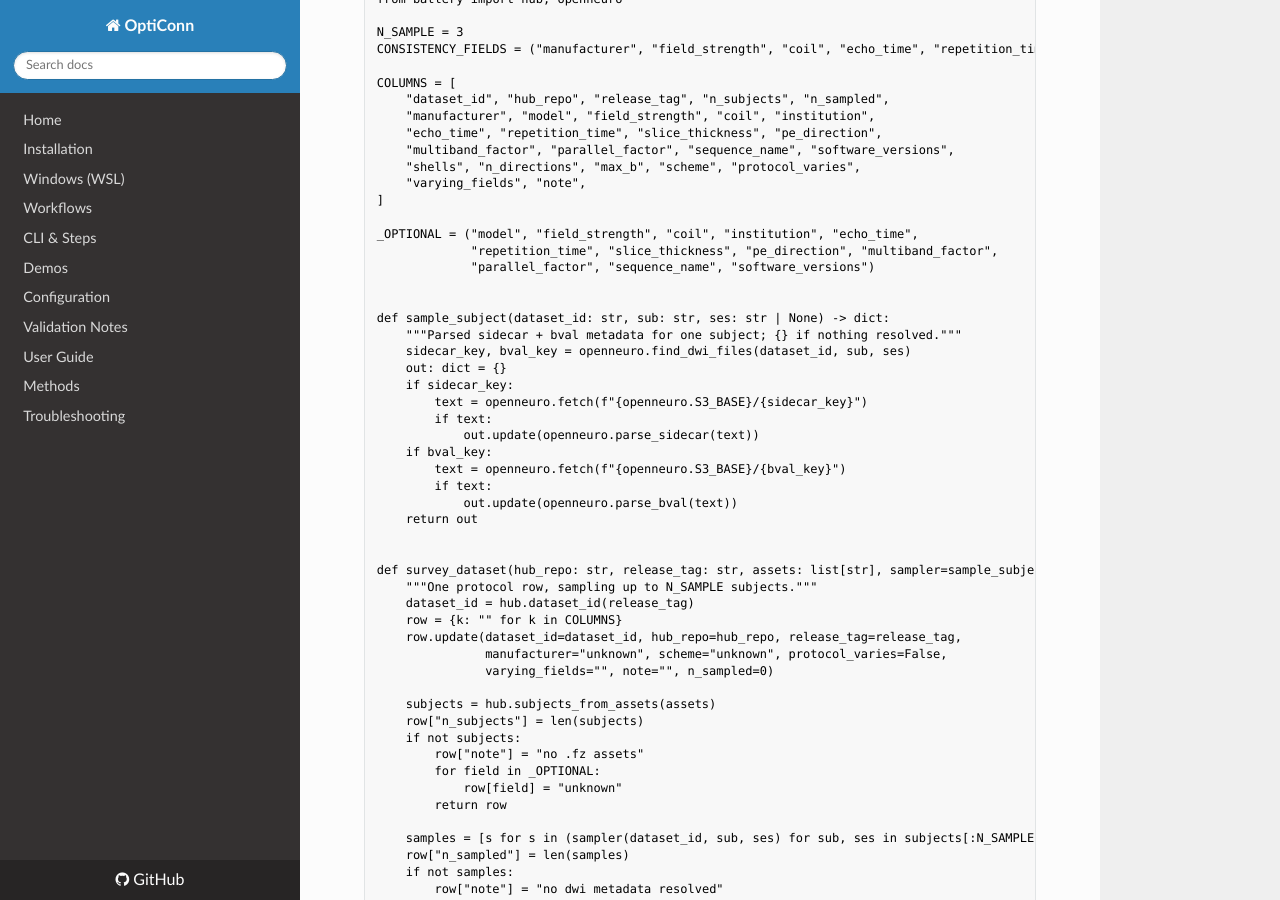
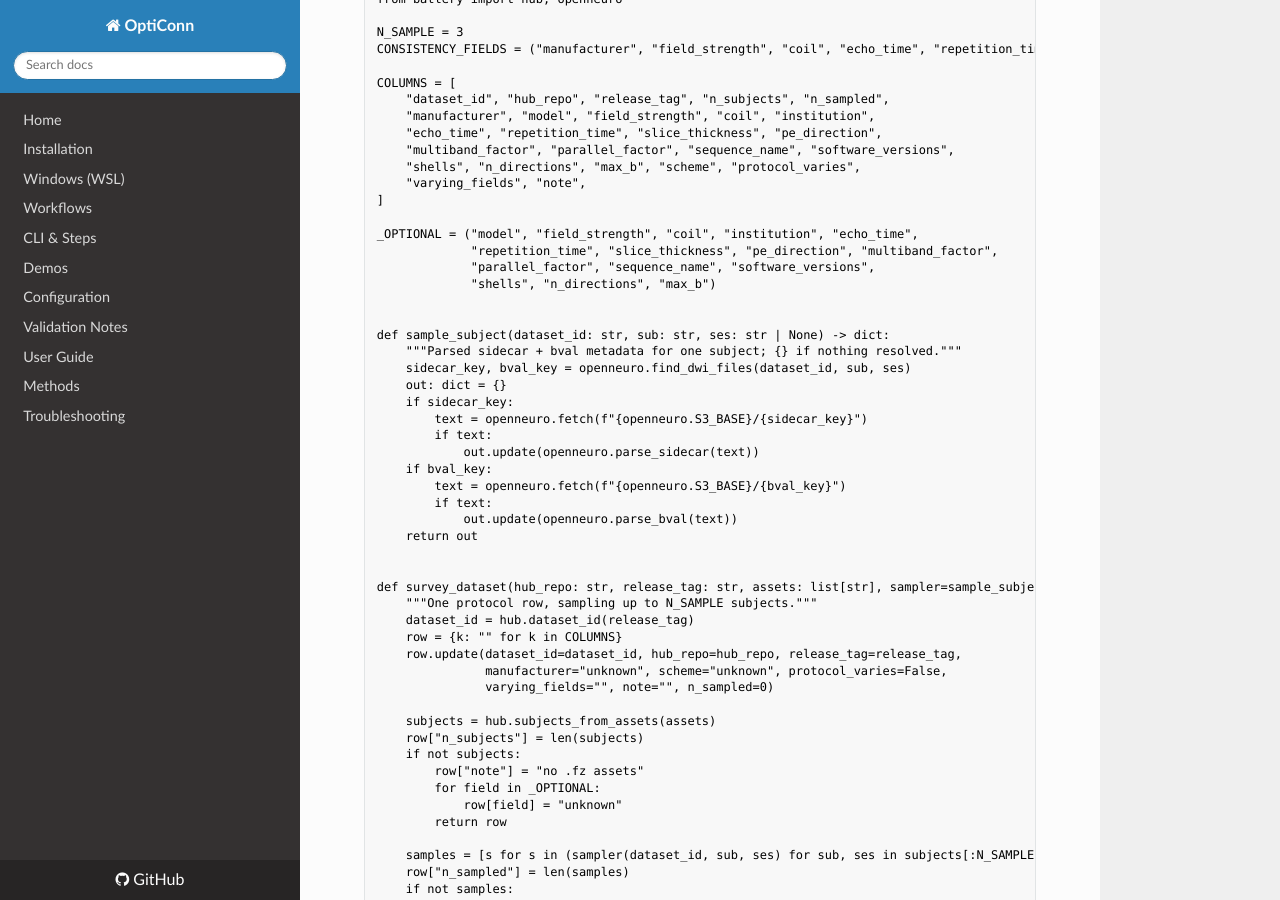
Before and after one commit to MRI-Lab-Graz/opticonn, an MkDocs documentation site: the page built from docs/superpowers/plans/2026-09-25-openneuro-battery.md, in a window 1280 px wide and 900 px high, scrolled down 13157 px. Built offline with MkDocs 1.6.1, drawn with Linux system fonts in a browser that asks for light colours; nearby versions of some CDN libraries.

Commit message:
docs(plan): shells/n_directions/max_b must default to unknown like other optional fields
Co-Authored-By: Claude Opus 5 <noreply@anthropic.com>

```diff
--- a/docs/superpowers/plans/2026-09-25-openneuro-battery.md
+++ b/docs/superpowers/plans/2026-09-25-openneuro-battery.md
@@ -642,7 +642,8 @@ COLUMNS = [
 
 _OPTIONAL = ("model", "field_strength", "coil", "institution", "echo_time",
              "repetition_time", "slice_thickness", "pe_direction", "multiband_factor",
-             "parallel_factor", "sequence_name", "software_versions")
+             "parallel_factor", "sequence_name", "software_versions",
+             "shells", "n_directions", "max_b")
 
 
 def sample_subject(dataset_id: str, sub: str, ses: str | None) -> dict:
```
